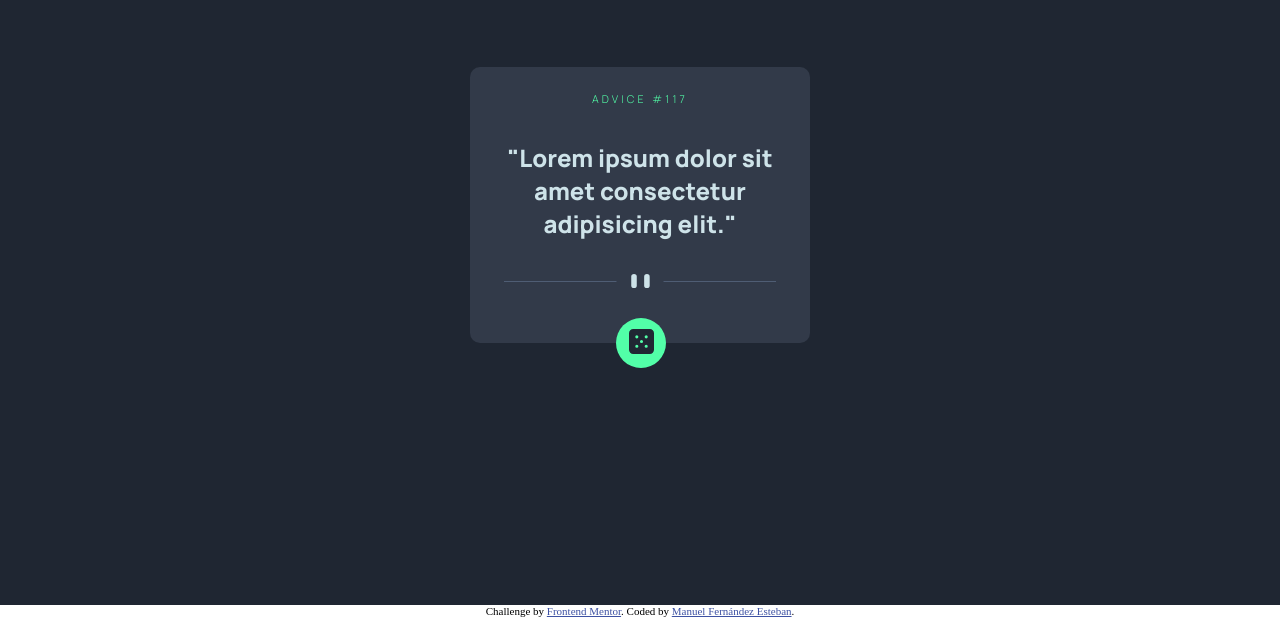
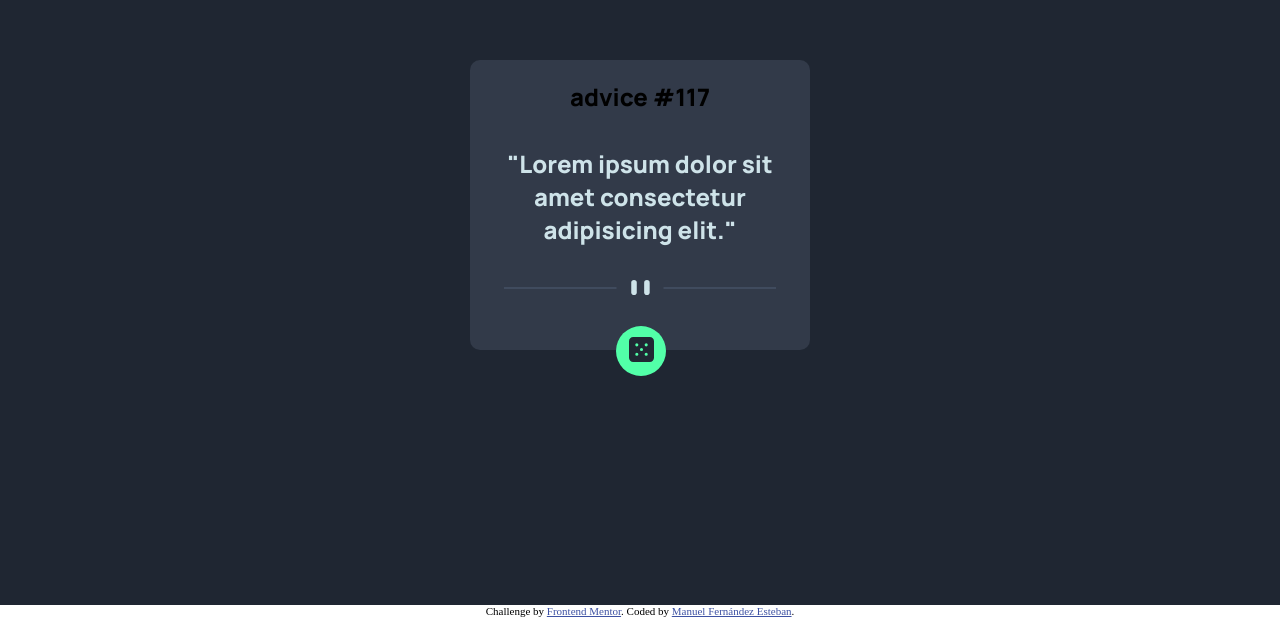
Before and after one commit to ManuelFernandezEsteban/generatorAdviceApp, a plain HTML site: page index.html in a window 1280 px wide. Shown: the part 195-812 px from the top of the page. Drawn offline with Linux system fonts and the light colour scheme; no server answers.

Commit message:
Update index.html

```diff
--- a/index.html
+++ b/index.html
@@ -27,7 +27,7 @@
 <body onload="newAdvice()">
   <div class="wrapper">
     <article class="advice">
-      <h6>advice #<span>117</span></h6>
+      <h1>advice #<span>117</span></h1>
       <p>"Lorem ipsum dolor sit amet consectetur adipisicing elit."</p>
 
       <img class="separator" src="./images/pattern-divider-mobile.svg" alt="">
```
